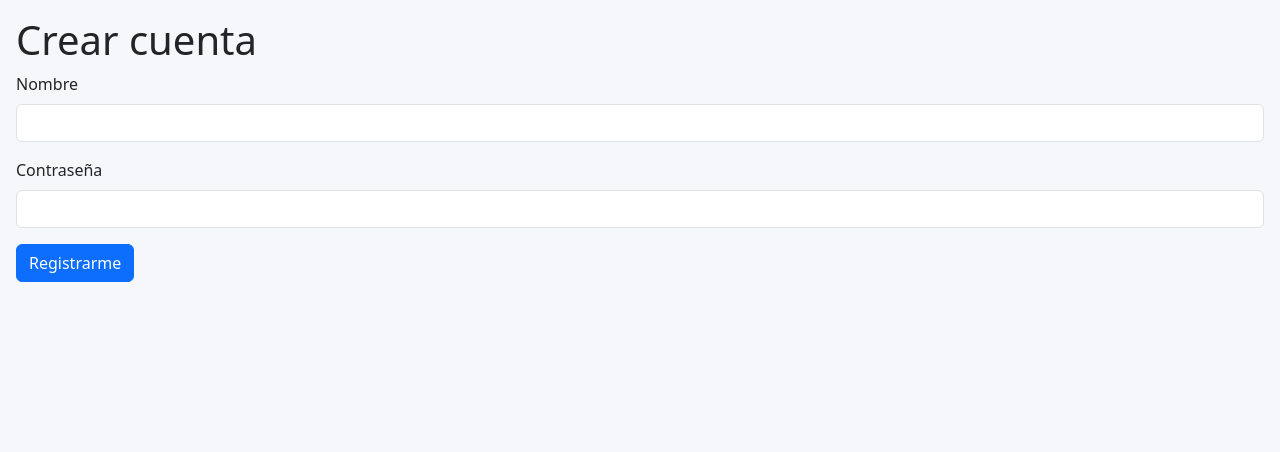
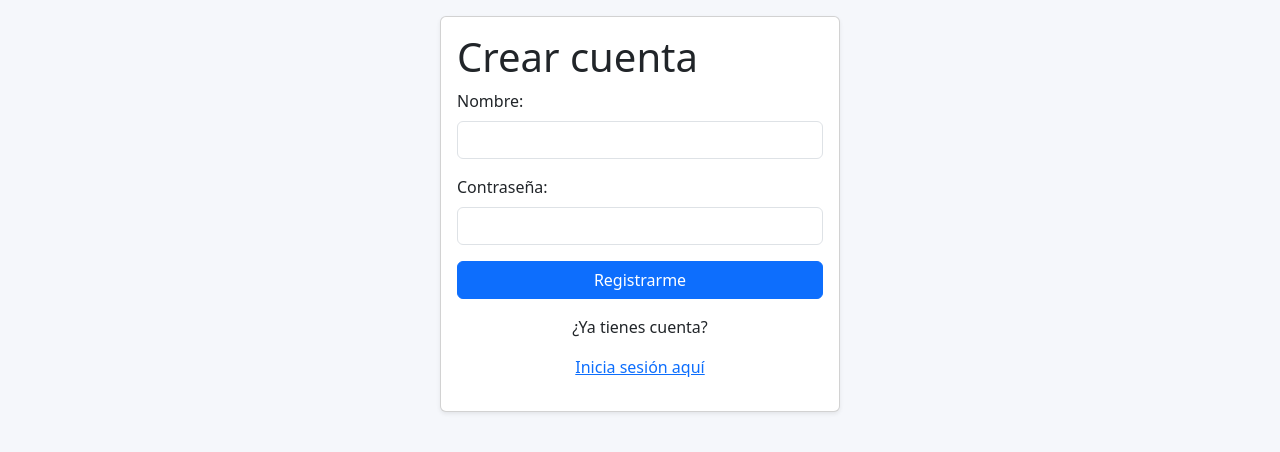
Before and after one commit to dmtzsegura/gestor-tareas, a Flask app: page /registro in a window 1280 px wide. Shown: the top 452 px of the page. Run offline with Flask 3, Linux system fonts and the light colour scheme.

Commit message:
Etapa 6: rediseño de login y registro con tarjeta y enlaces

```diff
--- a/templates/registro.html
+++ b/templates/registro.html
@@ -1,7 +1,12 @@
-
 {% extends "base.html" %}
 
 {% block content %}
+
+<div class="row justify-content-center">
+  <div class="col-4">
+    <div class="card shadow-sm">
+      <div class="card-body">
+
         <h1>Crear cuenta</h1>
 
         {% if error %}
@@ -10,15 +15,24 @@
 
         <form method="POST">
           <div class="mb-3">
-    <label class="form-label">Nombre</label>
+            <label class="form-label">Nombre:</label>
             <input type="text" class="form-control" name="nombre" required>
           </div>
 
           <div class="mb-3">
-    <label class="form-label">Contraseña</label>
+            <label class="form-label">Contraseña:</label>
             <input type="password" class="form-control" name="password" required>
           </div>
 
-  <button type="submit" class="btn btn-primary">Registrarme</button>
+          <button type="submit" class="btn btn-primary w-100">Registrarme</button>
         </form>
+
+        <p class="text-center mt-3">¿Ya tienes cuenta?</p>
+        <p class="text-center"><a href="{{ url_for('login') }}">Inicia sesión aquí</a></p>
+
+      </div>
+    </div>
+  </div>
+</div>
+
 {% endblock %}
```
Also changed, not shown: templates/login.html (+17 -4 lines). Lines whose indentation alone changed are shown as unchanged.
